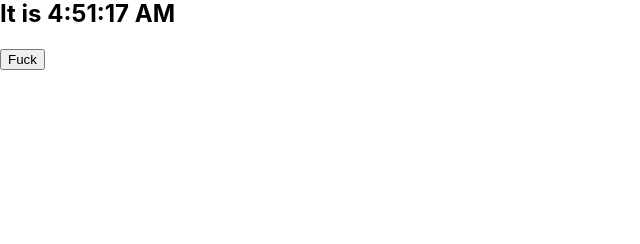
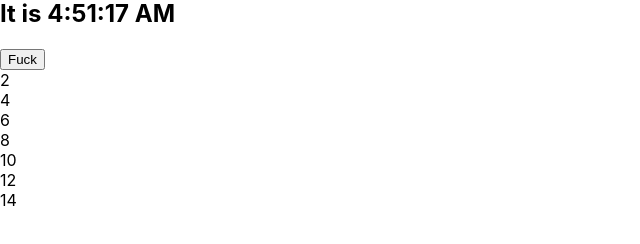
Before and after one commit to GodChiken/StudyES6toNew, a React (Create React App) app: page / in a window 1280 px wide. Shown: the part 524-768 px from the top of the page, without its empty margins (0-640 px from the left). Built offline with nearby package versions, Linux system fonts and the light colour scheme.

Commit message:
여러요소 뿌려보기

```diff
--- a/public/index.html
+++ b/public/index.html
@@ -18,5 +18,6 @@
     <div id="combineComponent"></div>
     <div id="Clock"></div>
     <div id="toggle"></div>
+    <div id="collectionExample"></div>
   </body>
 </html>
--- /dev/null
+++ b/src/component/CollectionExample.js
@@ -0,0 +1,18 @@
+import React, {Component} from 'react'
+
+class CollectionExample extends Component{
+
+    constructor(props){
+        super(props);
+    }
+
+    render() {
+        const numbers = [1,2,3,4,5,6,7];
+        const listDom = numbers.map((number) =>
+            <div>{number * 2}</div>
+        );
+        return listDom;
+    }
+}
+
+export default CollectionExample;
--- a/src/component/Toggle.js
+++ b/src/component/Toggle.js
@@ -4,10 +4,9 @@ class Toggle extends Component{
     constructor(props) {
         super(props);
         this.state = {isToggleOn: true};
-        this.handleClick = this.handleClick.bind(this);
     }
 
-    handleClick(){
+    handleClick = () => {
         this.setState(prevState => ({
             isToggleOn: !prevState.isToggleOn
         }));
--- a/src/index.js
+++ b/src/index.js
@@ -7,9 +7,11 @@ import Welcome from "./component/props";
 import WelcomeContainer from "./component/componentCombine";
 import Clock from "./component/Clock";
 import Toggle from "./component/Toggle";
+import CollectionExample from "./component/CollectionExample";
 
 render(<Tutorial/>, document.getElementById('tutorial'));
 render(<Welcome name="Bo-Hun"/>, document.getElementById('tick'));
 render(<WelcomeContainer/>, document.getElementById('combineComponent'));
 render(<Clock/>, document.getElementById('Clock'));
 render(<Toggle/>, document.getElementById('toggle'));
+render(<CollectionExample/>, document.getElementById('collectionExample'));
```
